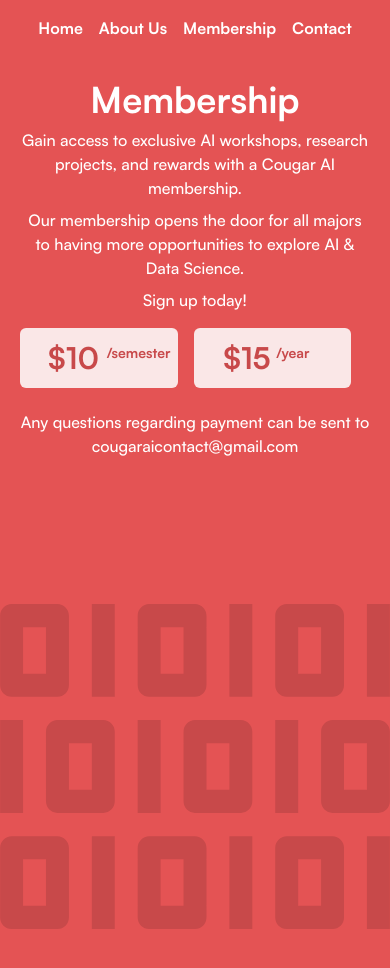
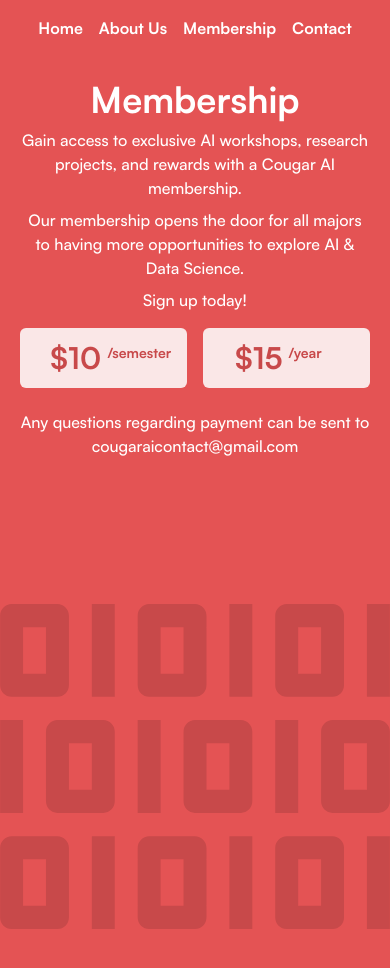
Before and after one commit to Cougar-AI/CougarAI-Website, a Next.js app: page /membership in a window 390 px wide. Shown: the top 968 px of the page. Built offline with nearby package versions, Linux system fonts and the light colour scheme.

Commit message:
Adjusted padding on PricingCard for mobile

```diff
--- a/app/membership/page.tsx
+++ b/app/membership/page.tsx
@@ -6,7 +6,7 @@
 
 export default function Membership() {
     return (
-      <main className="bg-cai-400 min-h-screen flex flex-col lg:grid lg:grid-cols-2 pb-12">
+      <main className="bg-cai-400 min-h-screen flex flex-col max-md:items-center max-md:justify-center lg:grid lg:grid-cols-2 pb-12 overflow-x-hidden">
         <section className="md:ml-24 lg:ml-32 lg:mt-2 md:max-lg:w-3/5">
           <div className={satoshiBold.className + " flex flex-col text-white text-center md:text-start px-5 md:px-0 md:items-start pt-20 md:pt-64 lg:pt-36 mb-3.5"}>
             <MembershipInfoSection/>
--- a/components/membership/PricingCard.tsx
+++ b/components/membership/PricingCard.tsx
@@ -6,10 +6,10 @@
 
 const PricingCard = (props: PricingCardProps) => {
   return (
-    <div className="bg-misty-rose rounded-md w-[45%] md:w-1/2 overflow-hidden relative max-lg:px-7 p-3 lg:pl-6">
+    <div className="bg-misty-rose rounded-md w-1/2 overflow-hidden relative max-lg:px-7 p-3 lg:pl-6">
       <h1 className="grid grid-cols-2 lg:w-2/3 text-3xl md:text-4xl lg:text-5xl text-cai-500">
         <span>{props.priceTag}</span>
-        <span className={`text-sm md:text-lg lg:text-2xl leading-none text-start pt-1.5 lg:pt-0.5 ${props.priceTag === '$15' ? `lg:pl-0 pl-1` : `lg:pl-1.5 pl-2`}`}>{props.subscriptionPlan}</span></h1>
+        <span className={`text-sm md:text-lg lg:text-2xl leading-none text-start pt-1.5 lg:pt-0.5 ${props.priceTag === '$15' ? `lg:pl-0 pl-0.5` : `lg:pl-1.5 pl-1`}`}>{props.subscriptionPlan}</span></h1>
     </div>
   )
 
```
